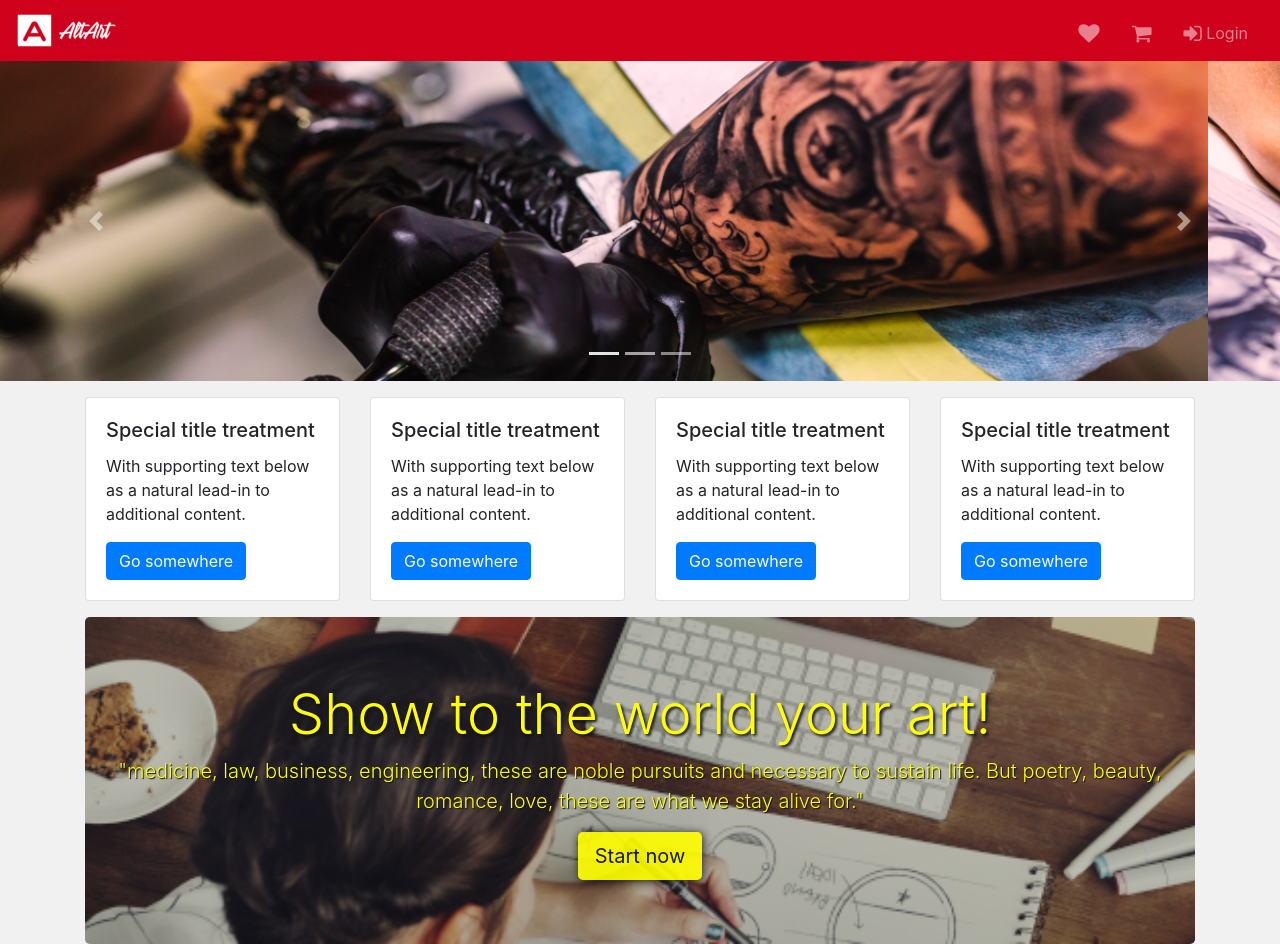
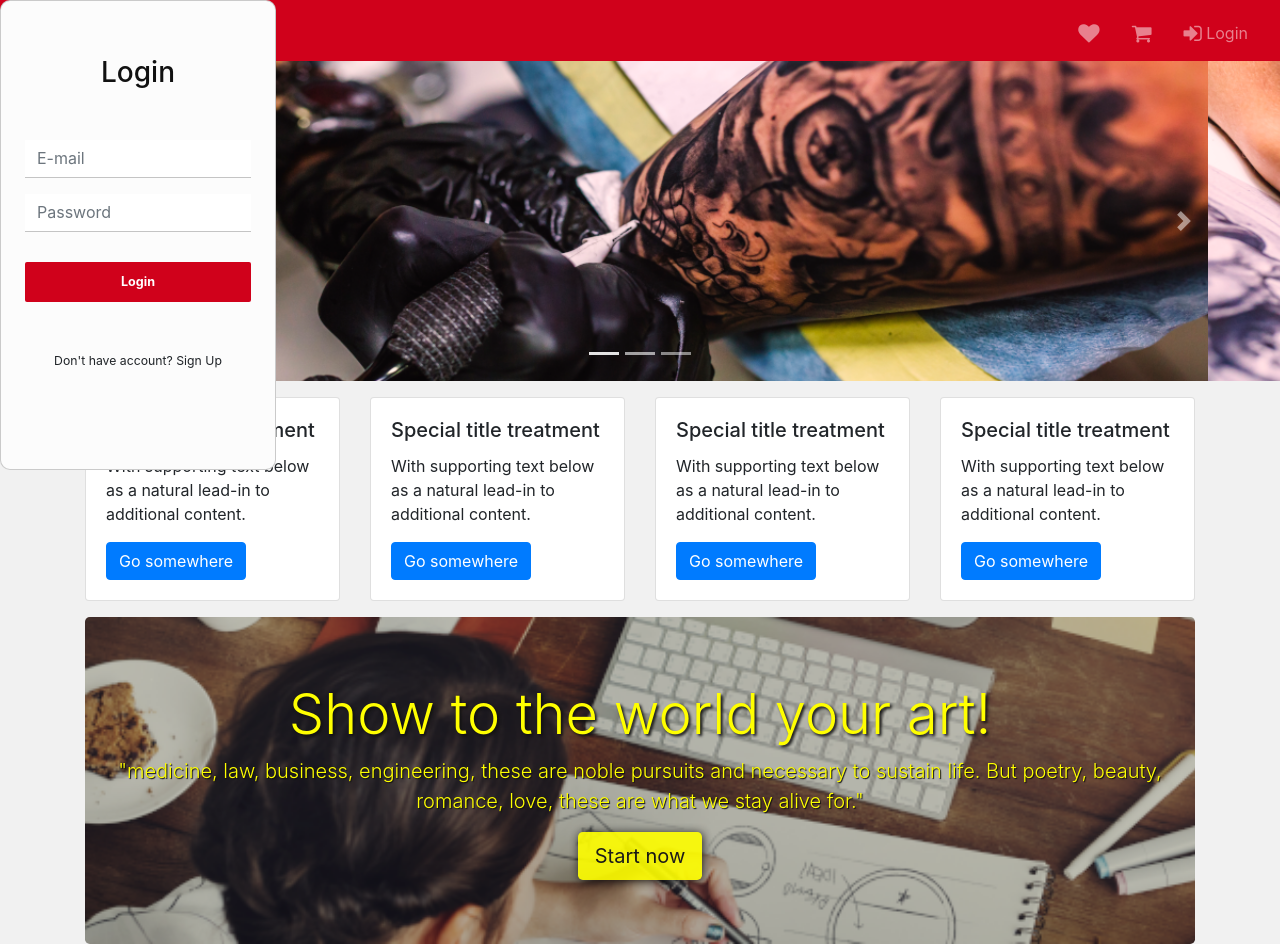
Before and after one commit to candido123somente/Altart, a plain HTML site: page index.html in a window 1280 px wide. Shown: the top 944 px of the page. Drawn offline with nearby package versions, Linux system fonts and the light colour scheme.

Commit message:
first step to create a login popover

```diff
--- a/css/style.css
+++ b/css/style.css
@@ -78,3 +78,41 @@ footer {
   padding: 1em;
   border-bottom: solid 1px #ffffff;
 }
+
+.popover-login {
+  width: 330px;
+  height: 470px;
+  background: #fcfcfc;
+  border-radius: 10px;
+}
+
+.popover-login h3 {
+  color: #111111;
+  margin-top: 55px;
+  margin-bottom: 50px;
+}
+
+.popover-login input {
+  border: hidden;
+  border-bottom: solid 1.5px #c4c4c4;
+  border-radius: 0px;
+  box-shadow: none;
+}
+
+.popover-login button {
+  background-color: #D0011B;
+  color: #ffffff;
+  font-size: 0.9em;
+  padding: 10px;
+  border-radius: 2px;
+  margin-top: 30px;
+  font-weight: bold;
+}
+
+.popover-login small {
+  margin-top: 50px;
+}
+
+.popover-login small a {
+  color: blue;
+}
--- a/index.html
+++ b/index.html
@@ -37,6 +37,25 @@
         <a class="nav-item nav-link mx-2" id="login-button">
           <i class="fa fa-sign-in fa-lg" aria-hidden="true"></i> Login
         </a>
+
+        <div class="popover popover-login">
+          <div class="arrow"></div>
+          <div class="popover-content">
+            <form class="px-4">
+              <h3 class="text-center">Login</h3>
+              <div class="form-group">
+                <input type="e-mail" class="form-control" id="user-input" placeholder="E-mail">
+              </div>
+              <div class="form-group">
+                <input type="password" class="form-control" id="password-input" placeholder="Password">
+              </div>
+              <button type="submit" class="btn btn-block">Login</button>
+              <small class="form-text text-center">Don't have account? <a>Sign Up</a> </small>
+            </form>
+          </div>
+        </div>
+
+
 
       </div>
 
@@ -124,11 +143,12 @@
 
     <!-- Jumbotron Start -->
     <div class="jumbotron" id="content-jumbotron">
-        <h1 class="display-4 text-center">Show to the world your art!</h1>
-        <p class="lead text-center">
-          "medicine, law, business, engineering, these are noble pursuits and necessary to sustain life. But poetry, beauty, romance, love, these are what we stay alive for."
-        </p>
-        <button type="button" class="btn btn-lg mt-3 d-block mx-auto" href="#">Start now</button>
+      <h1 class="display-4 text-center">Show to the world your art!</h1>
+      <p class="lead text-center">
+        "medicine, law, business, engineering, these are noble pursuits and necessary to sustain life. But poetry,
+        beauty, romance, love, these are what we stay alive for."
+      </p>
+      <button type="button" class="btn btn-lg mt-3 d-block mx-auto" href="#">Start now</button>
     </div> <!-- Jumbotron End -->
 
     <div class="row mb-3" id="cards-row">
@@ -195,7 +215,6 @@
   </footer> <!-- Footer End -->
 
 
-
   <!-- Scripts -->
   <script src="node_modules/jquery/dist/jquery.js"></script>
   <script src="node_modules/bootstrap/dist/js/bootstrap.bundle.js"></script>
--- a/scripts/mainFunctions.js
+++ b/scripts/mainFunctions.js
@@ -1,4 +1,23 @@
 $(document).ready(function () {
+  var popoverLoginTemplate = [
+    '<div class="popover popover-login">',
+    '<div class="arrow"></div>',
+    '<div class="popover-content">',
+      '<form class="px-4">',
+        '<h3 class="text-center">Login</h3>',
+        '<div class="form-group">',
+         '<input type="e-mail" class="form-control" id="user-input" placeholder="E-mail">',
+        '</div>',
+        '<div class="form-group">',
+          '<input type="password" class="form-control" id="password-input" placeholder="Password">',
+        '</div>',
+        '<button type="submit" class="btn btn-block">Login</button>',
+        "<small class='form-text text-center'>Don't have account? <a>Sign Up</a> </small>",
+      '</form>',
+    '</div>',
+  '</div>',
+  ].join('');
+
 
   $('#favorites-button').tooltip({
     toggle: "tooltip",
@@ -48,9 +67,9 @@
 
   }).popover({
     html: true,
-        content: "Sign In or Register",
     title: "Login",
-        placement: "bottom"
+    placement: "bottom",
+    template: popoverLoginTemplate
 
   }).on('show.bs.popover', function () {
     $(this).tooltip('hide'),
```
Lines whose indentation alone changed are shown as unchanged.
